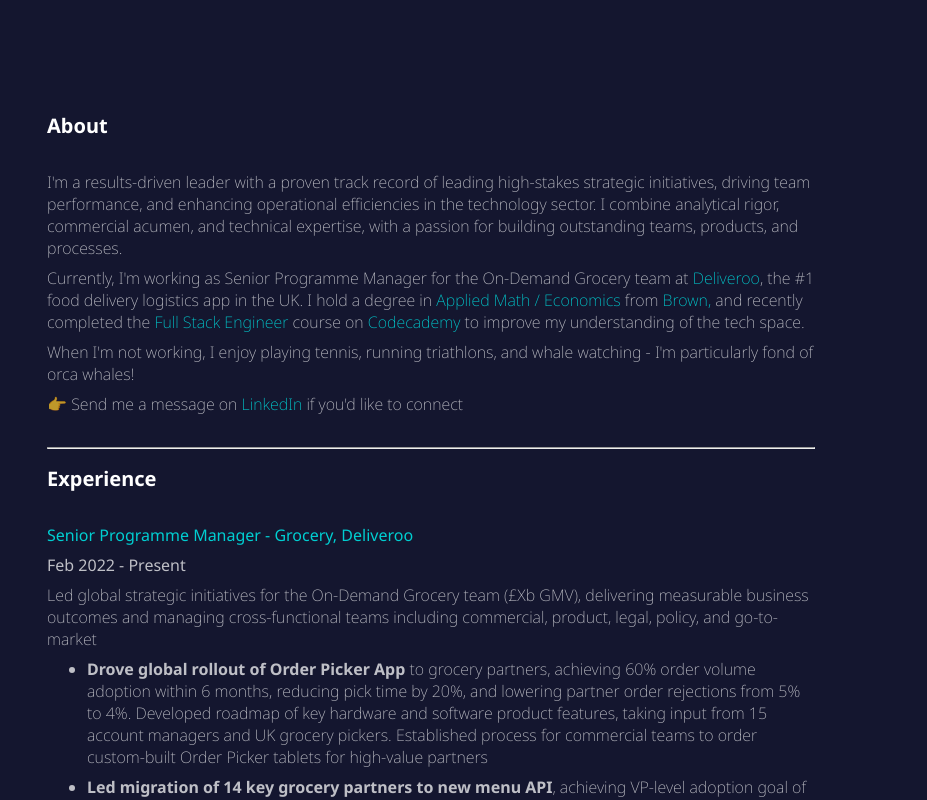
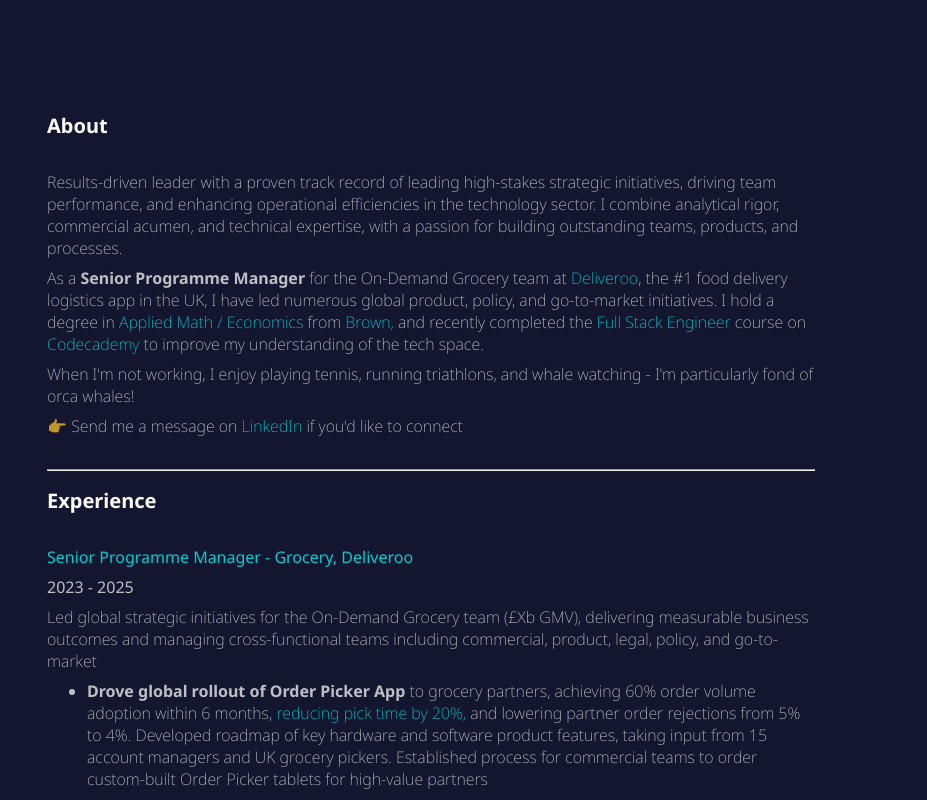
Before and after one commit to matthewmogan/portfolio, a website: page index.html in a window 1280 px wide. Shown: the full height of the page, 353-1280 px from the left. Drawn offline with Linux system fonts and the light colour scheme.

Commit message:
fixed links, portfolio icon, fixed Cambridge Associates title, and updated about me text

```diff
--- a/index.html
+++ b/index.html
@@ -44,8 +44,8 @@
                 <h3>About</h3>
 
                 <div class="contentContainer hoverEffect">
-                    <p>I'm a results-driven leader with a proven track record of leading high-stakes strategic initiatives, driving team performance, and enhancing operational efficiencies in the technology sector. I combine analytical rigor, commercial acumen, and technical expertise, with a passion for building outstanding teams, products, and processes.</p>
-                    <p>Currently, I'm working as Senior Programme Manager for the On-Demand Grocery team at <a class="link" href="https://deliveroo.co.uk/">Deliveroo</a>, the #1 food delivery logistics app in the UK. I hold a degree in <a class="link" href="https://bulletin.brown.edu/the-college/concentrations/apme/">Applied Math / Economics</a> from <a class="link" href="https://www.brown.edu/">Brown,</a> and recently completed the <a class="link" href="https://www.codecademy.com/career-journey/full-stack-engineer">Full Stack Engineer</a> course on <a class="link" href="https://www.codecademy.com/">Codecademy</a> to improve my understanding of the tech space.</p>
+                    <p>Results-driven leader with a proven track record of leading high-stakes strategic initiatives, driving team performance, and enhancing operational efficiencies in the technology sector. I combine analytical rigor, commercial acumen, and technical expertise, with a passion for building outstanding teams, products, and processes.</p>
+                    <p>As a <strong>Senior Programme Manager</strong> for the On-Demand Grocery team at <a class="link" href="https://deliveroo.co.uk/">Deliveroo</a>, the #1 food delivery logistics app in the UK, I have led numerous global product, policy, and go-to-market initiatives. I hold a degree in <a class="link" href="https://bulletin.brown.edu/the-college/concentrations/apme/">Applied Math / Economics</a> from <a class="link" href="https://www.brown.edu/">Brown,</a> and recently completed the <a class="link" href="https://www.codecademy.com/career-journey/full-stack-engineer">Full Stack Engineer</a> course on <a class="link" href="https://www.codecademy.com/">Codecademy</a> to improve my understanding of the tech space.</p>
                     <p>When I'm not working, I enjoy playing tennis, running triathlons, and whale watching - I'm particularly fond of orca whales! </p>
                     <p> &#x1F449; Send me a message on <a class="link" href="https://www.linkedin.com/in/matthewmogan/">LinkedIn</a> if you'd like to connect </p>
                 </div>
@@ -58,11 +58,11 @@
 
                 <div class="contentContainer hoverEffect">
                     <h4><a class="link" href="https://deliveroo.co.uk/"> Senior Programme Manager - Grocery, Deliveroo</a></h4>
-                    <span class="timeframe">Feb 2022 - Present</span>
+                    <span class="timeframe">2023 - 2025</span>
                     <p>Led global strategic initiatives for the On-Demand Grocery team (£Xb GMV), delivering measurable business outcomes and managing cross-functional teams including commercial, product, legal, policy, and go-to-market </p>
                     <ul>
                         <li>
-                            <strong>Drove global rollout of Order Picker App</strong> to grocery partners, achieving 60% order volume adoption within 6 months, reducing pick time by 20%, and lowering partner order rejections from 5% to 4%. Developed roadmap of key hardware and software product features, taking input from 15 account managers and UK grocery pickers. Established process for commercial teams to order custom-built Order Picker tablets for high-value partners
+                            <strong>Drove global rollout of Order Picker App</strong> to grocery partners, achieving 60% order volume adoption within 6 months, <a class="link" href="https://retailtechinnovationhub.com/home/2023/3/17/faster-and-more-efficient-deliveroo-order-picker-goes-live-for-retailers-in-google-play-store">reducing pick time by 20%,</a> and lowering partner order rejections from 5% to 4%. Developed roadmap of key hardware and software product features, taking input from 15 account managers and UK grocery pickers. Established process for commercial teams to order custom-built Order Picker tablets for high-value partners
                         </li>
                         <li>
                             <strong>Led migration of 14 key grocery partners to new menu API</strong>, achieving VP-level adoption goal of 90% of global grocery GMV in 6 months. New API increased customer conversion by 1.5x and grocery GMV by 7%. Drove first successful partner migration by working directly with Deliveroo's largest grocery partner ($X00M GMV), while creating scalable processes used to onboard 13 other partners globally. Nominated for outstanding service award
@@ -85,7 +85,7 @@
 
                 <div class="contentContainer hoverEffect">
                     <h4><a class="link" href="https://deliveroo.co.uk/"> Commercial Strategy Manager - Restaurants, Deliveroo</a></h4>
-                    <span class="timeframe">Feb 2022 - Present</span>
+                    <span class="timeframe">2022 - 2023</span>
                     <p>Core member of 4-person leadership team running SMB Restaurant group (£Xb GMV). Led strategy and operations for 100+ person team across sales, account management, and customer care</p>
                     <ul>
                         <li>
@@ -109,8 +109,8 @@
                 </div>
 
                 <div class="contentContainer hoverEffect">
-                    <h4 class="jobAndTitle"><a class="link" href="https://www.ey.com/en_uk">Engagement Manager, EY-Parthenon</a></h4>
-                    <span class="timeframe">Apr 2015 - Jan 2022</span>
+                    <h4 class="jobAndTitle"><a class="link" href="https://www.ey.com/en_uk">Engagement Manager - Tech and Telecom, EY-Parthenon</a></h4>
+                    <span class="timeframe">2015 - 2022</span>
                     <p>Led 30+ private equity due diligence and strategy projects across Europe and US, managing two teams (8-12 consultants/analysts). Specialized in tech and telecom, with focus on cloud infrastructure. <strong>Launched CMA Strategy Consulting's London office</strong> (acquired by EY-P in 2022) during COVID-19 pandemic, hiring and training all new staff from analyst to engagement manager (post-MBA level). Grew office from 1 to 8 full time employees over 6 months</p>
                     <p><strong>Sample Projects:</strong></p>
                     <ul>
@@ -133,8 +133,8 @@
                 </div>
 
                 <div class="contentContainer hoverEffect">
-                    <h4 class="jobAndTitle"><a class="link" href="https://www.ey.com/en_uk">Engagement Manager, EY-Parthenon</a></h4>
-                    <span class="timeframe">Apr 2015 - Jan 2022</span>
+                    <h4 class="jobAndTitle"><a class="link" href="https://www.cambridgeassociates.com/en-eu/">Quantitative Research Associate, Cambridge Associates</a></h4>
+                    <span class="timeframe">2013 - 2015</span>
                     <p>Built investment cases for consultancy advising institutional investors on asset allocation and risk management</p>
                     <ul>
                         <li>
--- a/resources/CSS/style.css
+++ b/resources/CSS/style.css
@@ -30,16 +30,6 @@
     font-weight: 400;
 }
 
-ul, li, p{
-    color:rgba(255, 255, 255, 0.724);
-    font-weight: 200;
-    margin-top: .5rem;
-    margin-bottom: .5rem;
-}
-
-strong {
-    color:rgba(255, 255, 255, 0.724);
-}
 
 a{
     text-decoration: none;
@@ -180,6 +170,17 @@
     color: rgb(255, 255, 255);
 }
 
+ul, li, p{
+    color:rgba(255, 255, 255, 0.724) !important;
+    font-weight: 200;
+    margin-top: .5rem;
+    margin-bottom: .5rem;
+}
+
+strong {
+    color:rgba(255, 255, 255, 0.724) !important;
+}
+
 /* Media Queries */
 
 /* Base formatting above are for Small screens (mobile) */
```
Also changed, not shown: resources/images/Portfolio.png, resources/images/Portfolio_v1.png (added).
